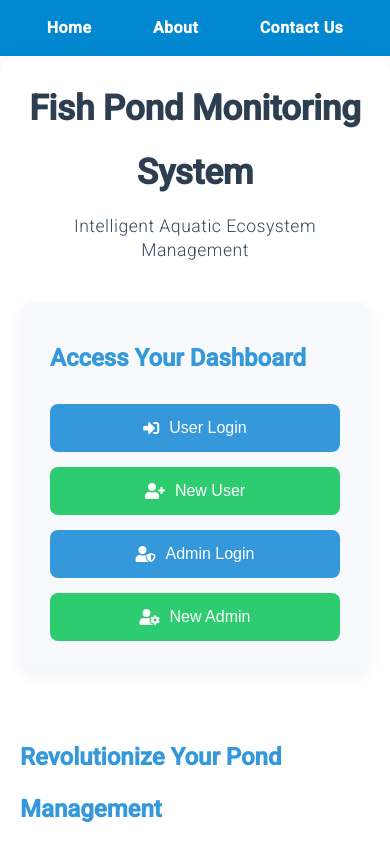
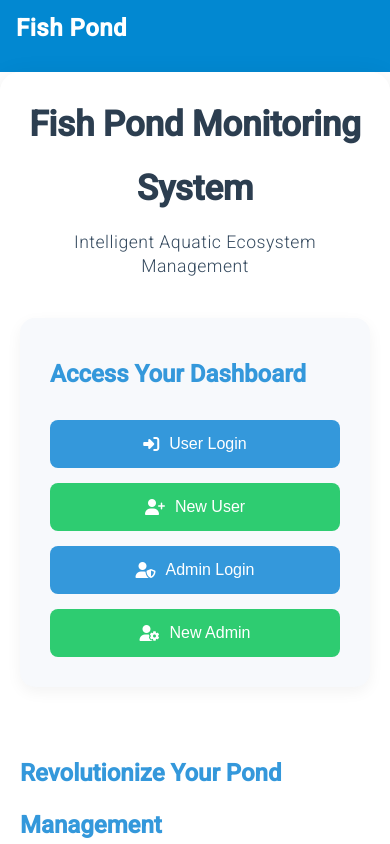
Before and after one commit to minnukota381/Fish-Pond-Monitoring-UI, an Angular app: page / in a window 390 px wide. Shown: the top 844 px of the page. Built offline with nearby package versions, Linux system fonts and the light colour scheme.

Commit message:
"Updated header component styles and HTML, added brand element, and modified index.html to include additional font awesome stylesheet"

```diff
--- a/src/app/header/header.component.css
+++ b/src/app/header/header.component.css
@@ -1,12 +1,27 @@
+/* Header Styles */
 header {
   background-color: #0288d1;
   padding: 1rem;
+  display: flex;
+  justify-content: space-between;
+  align-items: center;
+}
+
+nav {
+  display: flex;
+  justify-content: space-between;
+  width: 100%;
+}
+
+.brand {
+  color: #ffffff;
+  font-size: 1.5rem;
+  font-weight: bold;
 }
 
 nav ul {
   list-style: none;
   display: flex;
-  justify-content: space-around;
   padding: 0;
   margin: 0;
 }
@@ -24,3 +39,21 @@ nav ul li a {
 nav ul li a:hover {
   text-decoration: underline;
 }
+
+/* Responsive Styles */
+@media (max-width: 768px) {
+  nav ul {
+    flex-direction: column;
+    align-items: center;
+    display: none; /* Hide menu on small screens, can toggle with a menu button */
+  }
+
+  nav ul.active {
+    display: flex;
+  }
+
+  .brand {
+    text-align: center;
+    margin-bottom: 1rem;
+  }
+}
--- a/src/app/header/header.component.html
+++ b/src/app/header/header.component.html
@@ -1,5 +1,6 @@
 <header>
   <nav>
+    <div class="brand">Fish Pond</div>
     <ul>
       <li><a routerLink="/">Home</a></li>
       <li><a routerLink="/about">About</a></li>
--- a/src/index.html
+++ b/src/index.html
@@ -11,6 +11,7 @@
   <link rel="stylesheet" href="https://cdnjs.cloudflare.com/ajax/libs/font-awesome/5.15.3/css/all.min.css">
   <link rel="stylesheet" href="https://use.fontawesome.com/releases/v5.15.3/css/all.css">
   <link rel="stylesheet" href="https://cdnjs.cloudflare.com/ajax/libs/font-awesome/5.15.3/css/all.min.css">
+  <link rel="stylesheet" href="https://cdnjs.cloudflare.com/ajax/libs/font-awesome/6.4.0/css/all.min.css">
 </head>
 <body class="mat-typography">
   <app-root></app-root>
```
